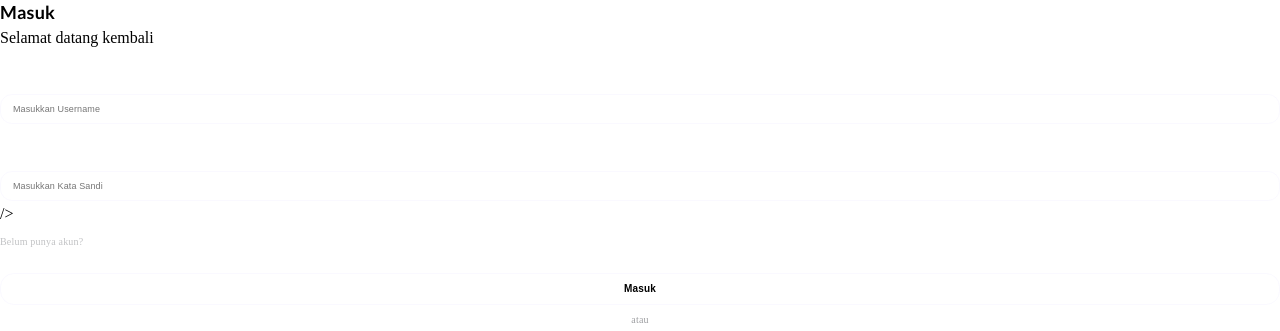
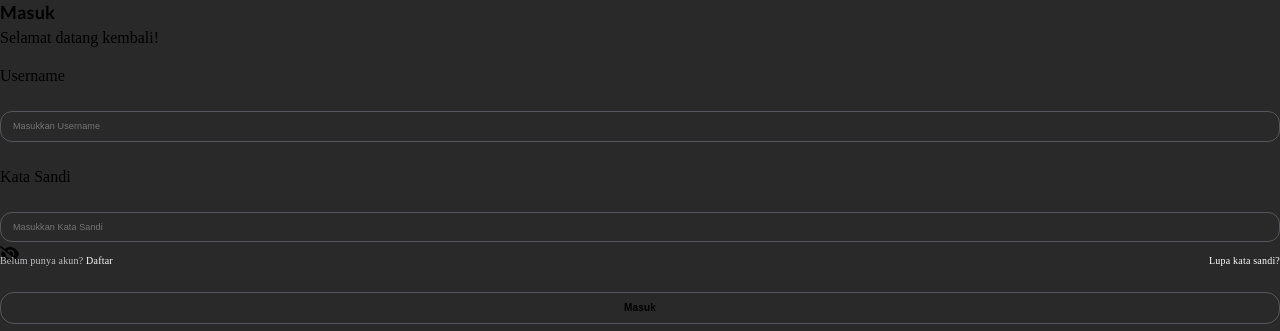
Before and after one commit to Muhammad-eky-affandy27/Mission3-Chill-Movies, a plain HTML site: page index.html in a window 1280 px wide. Shown: the top 331 px of the page. Drawn offline with Linux system fonts and the light colour scheme; files that its build step writes are made by us from their sources.

Commit message:
second commit update

```diff
--- a/index.html
+++ b/index.html
@@ -14,47 +14,45 @@
       rel="stylesheet"
       href="https://cdnjs.cloudflare.com/ajax/libs/font-awesome/6.7.2/css/all.min.css"
     />
-        <link rel="stylesheet" href="style.css" />
+        <link rel="stylesheet" href="styles/style.css" />
   </head>
-  <body class="loginpage"></body
-    <div class="container">
-            <div class="topcontainer"
-      <img class="Chilllogo"src="./images/logo/Chill-logo.png" alt="Chill-logo" />
-      <h3 class="title">Masuk</h3>
-      <p>Selamat datang kembali</p>
+   <body
+  <div Class="loginpage"></div>
+    <div Class="container">
+            <div Class="topcontainer"
+      <img Class="Chilllogo"src="./images/logo/Chill-logo.png" alt="Chill-logo" />
+      <h3 Class="title">Masuk</h3>
+      <p>Selamat datang kembali!</p>
       </div>
 
-      <form class="formlogin">
-        <div class="formgroup">
-            <label class="formlabel" for="username">Username</label>
-            <input class="forminput"
+      <form Class="formlogin">
+        <div  Class="formgroup">
+            <label for="formlabel" for="username">Username</label><br
+            <label Class="username-container">
+            <input Class="forminput"
               type="text"
               placeholder="Masukkan Username"
               name="username"
-              id="username"
-            /></div>
+              id="username"><br>
 
-            <div class="formgroup">
-                <label class="formlabel" for="katasandi">Kata Sandi</label>
-                <div class="password-container">
-                <input class="forminput"
+                <label for="formlabel" for="katasandi">Kata Sandi</label><br>
+                <label Class="password-container">
+                <input Class="forminput"
                   type="password"
                   placeholder="Masukkan Kata Sandi"
                   name="katasandi"
-                  id="katasandi"
-                  <i class="fa-solid fa-eye-slash togglePassword"></i>
-                /></div>
+                  id="katasandi" />
+                  <i Class="fa-solid fa-eye-slash togglePassword"></i>
 
-                <div class="additional-info">
-            <p>Belum punya akun? <a class="link"href="register.html">Daftar</a></p>
+                <div Class="additional-info">
+            <p>Belum punya akun? <a Class="link"href="register.html">Daftar</a></p>
         <a class="link" href="#">Lupa kata sandi?</a> </div>
 
-        <button class="button"type="submit">Masuk</button>
-        <p class="wordseparator">atau</p>
-        <button class="buttonGoogle"type="button">
+        <button Class="button"type="submit">Masuk</button>
+        <p Class="wordseparator">atau</p>
+        <button Class="buttonGoogle"type="button">
           <img class="buttonicon"src="./images/logo/Icon-google.png" alt="google-icon" /><span>Masuk dengan Google</span>
         </button>
       </form>
-    </main>
   </body>
 </html>
```
